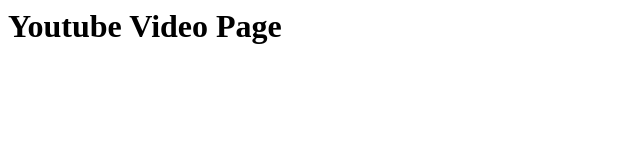
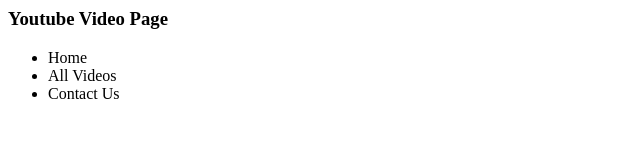
Before and after one commit to contact-andy/YouTube-video-page, a plain HTML site: page index.html in a window 1280 px wide. Shown: the whole page, without its empty margins (0-640 px from the left). Drawn offline with Linux system fonts and the light colour scheme.

Commit message:
Empty semantic HTML elements added

```diff
--- a/index.html
+++ b/index.html
@@ -3,6 +3,20 @@
     <title>Youtube Video Page</title>
   </head>
   <body>
-    <h1>Youtube Video Page</h1>
+    <header>
+      <h3>Youtube Video Page</h3>
+    </header>
+    <nav>
+      <ul>
+        <li>Home</li>
+        <li>All Videos</li>
+        <li>Contact Us</li>
+      </ul>
+    </nav>
+    <section>
+      <section></section>
+      <aside></aside>
+    </section>
+    <footer></footer>
   </body>
 </html>
```
